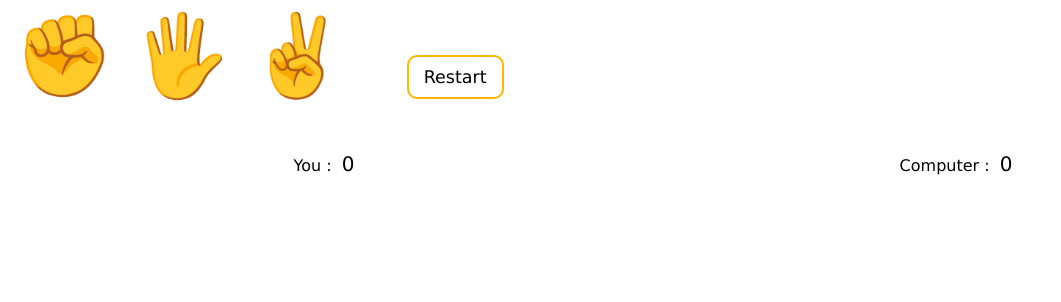
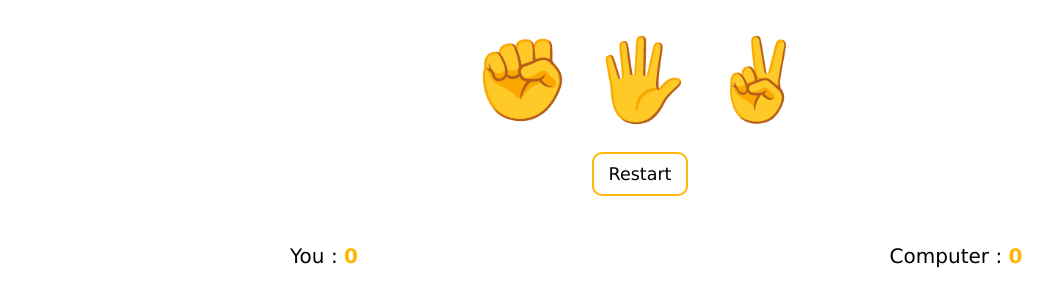
Before and after one commit to anjaliB1/Rock-Paper-Scissor, a plain HTML site: page index.html in a window 1280 px wide. Shown: the whole page, without its empty margins (0-1061 px from the left). Drawn offline with Linux system fonts and the light colour scheme.

Commit message:
initial changes

```diff
--- a/index.html
+++ b/index.html
@@ -9,10 +9,13 @@
     <script src="script.js" defer></script>
 </head>
 <body>
+    <br>
     <div class="selecions">
         <button class="selection" data-selection="rock">✊</button>
         <button class="selection" data-selection="paper">🖐️</button>
         <button class="selection" data-selection="scissors">✌️</button>
+    </div>
+    <div class="restart">
         <button id="reloadButton">Restart</button>
     </div>
     <div class="results">
--- a/style.css
+++ b/style.css
@@ -4,13 +4,18 @@
 
 body{
     background-color: #fff;
+    display: block;
+    align-items: center;
+    justify-content: center;
+    text-align: center;
+    font-size: 20px;
 }
 
 .selections {
     display: flex;
     justify-content: center;
     align-items: center;
-    margin-left: 10rem;
+    margin-top: 5rem;
 }
 
 .selection {
@@ -36,12 +41,11 @@ body{
 }
 
 .result-score {
-    margin-left: 5px;
-    font-size: 20px;
+    color: #ffb703;
+    font-weight: bold;
 }
 
 .result-selection {
-    font-size: 20px;
     opacity: .5;
 }
 
@@ -59,8 +63,7 @@ body{
     background-color: #fff;
     border: 2.5px solid #ffb703;
     transition: .5s;
-    margin-left: 3rem;
-    margin-top: 1rem;
+    margin-top: 1.5rem;
 }
 
 #reloadButton:hover {
```
